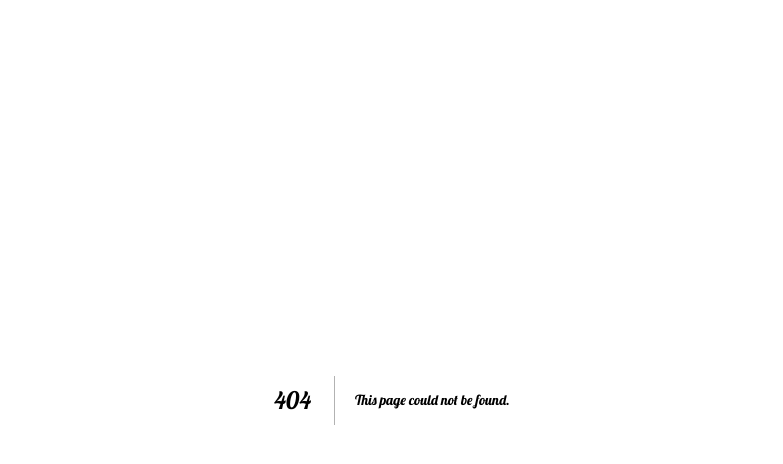
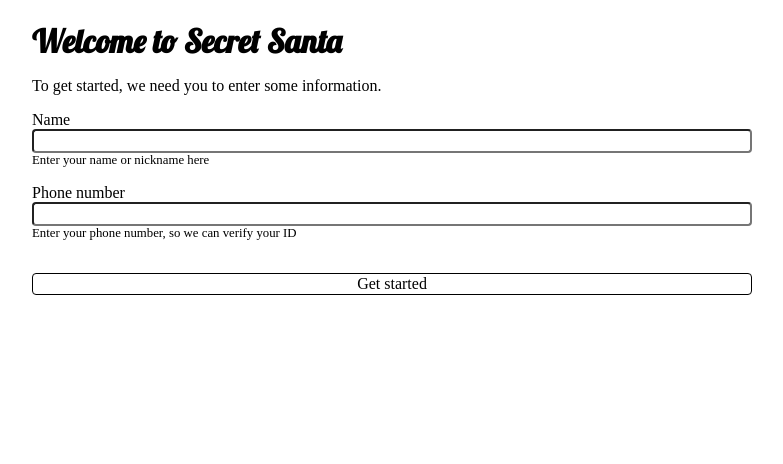
Before and after one commit to ashfordneil/santa, a Next.js app: page /create-user in a window 1280 px wide. Before the commit this address had no page. Shown: the top 464 px of the page, without its empty margins (248-1031 px from the left). Built offline with nearby package versions, Linux system fonts and the light colour scheme; a web font is replaced by a local one.

Commit message:
Add a preliminary /create-user page

```diff
--- /dev/null
+++ b/components/button/index.tsx
@@ -0,0 +1,14 @@
+import React from 'react';
+import styles from './styles.module.css';
+
+export interface Props {
+
+}
+
+export const Button: React.FC<Props> = props => {
+  return (
+    <button className={styles.button}>
+      {props.children}
+    </button>
+  )
+};
--- /dev/null
+++ b/components/button/styles.module.css
@@ -0,0 +1,11 @@
+.button {
+    background-color: white;
+    border: 1px solid black;
+    border-radius: 0.5ch;
+    cursor: pointer;
+    transition: transform 0.1s ease-in-out;
+}
+
+.button:active {
+    transform: translate(0, 0.1rem);
+}
--- /dev/null
+++ b/components/input/index.tsx
@@ -0,0 +1,82 @@
+import React, { useRef, useState } from 'react';
+import styles from './styles.module.css';
+
+const token = Symbol('input');
+
+export interface HookProps {
+  readonly validate: (value: string) => string | void;
+}
+
+export interface HookOutput {
+  // to make sure that people use the hook appropriately
+  readonly __token: typeof token;
+
+  // public API, you can use these
+  readonly value: string;
+  readonly validate: () => boolean;
+
+  // private (ish, typescript won't support it) API, don't use these
+  readonly setValue: (value: string) => void;
+  readonly ref: React.MutableRefObject<HTMLInputElement | undefined>;
+  readonly message: string | void;
+  readonly setMessage: (message?: string) => void;
+}
+
+export interface Props {
+  readonly hook: HookOutput;
+  readonly label: string;
+  readonly hint: string;
+  readonly placeholder?: string;
+}
+
+export const useInput = (props: HookProps): HookOutput => {
+  const [value, setValue] = useState('');
+  const [message, setMessage] = useState<string | void>();
+  const ref = useRef<HTMLInputElement>();
+
+  const validate = () => {
+    const newMessage = value === ''
+      ? 'Please enter a value'
+      : props.validate(value);
+
+    if (newMessage !== undefined && message === undefined) {
+      ref.current?.focus();
+    }
+    setMessage(newMessage);
+    return newMessage === undefined;
+  };
+
+  return {
+    __token: token,
+    value,
+    setValue,
+    message,
+    setMessage,
+    ref,
+    validate
+  }
+};
+
+export const Input: React.FC<Props> = (props) => {
+  const hasError = props.hook.message !== undefined;
+
+  return (
+    <label className={styles.label}>
+      <div className={styles.description}>{props.label}</div>
+      <input
+        type="text"
+        value={props.hook.value}
+        onChange={e => {
+          props.hook.setValue(e.target.value);
+          props.hook.setMessage(undefined);
+        }}
+
+        ref={props.hook.ref}
+        onBlur={props.hook.validate}
+      />
+      <div className={hasError ? styles.warning : styles.hint}>
+        {hasError ? props.hook.message : props.hint}
+      </div>
+    </label>
+  )
+}
--- /dev/null
+++ b/components/input/styles.module.css
@@ -0,0 +1,26 @@
+.label {
+    margin-top: 1rem;
+    width: 100%;
+}
+
+.label > * {
+    width: 100%;
+}
+
+.label > input {
+    border-radius: 0.5ch;
+}
+
+.description {
+    display: block;
+}
+
+.hint,.warning {
+    display: block;
+    font-size: 0.8rem;
+}
+
+.warning {
+    color: red;
+    font-weight: bold;
+}
--- /dev/null
+++ b/pages/create-user.tsx
@@ -0,0 +1,36 @@
+import React from 'react';
+import { Input, useInput } from '../components/input';
+import { Button } from '../components/button';
+import styles from '../styles/CreateUser.module.css';
+
+const CreateUser = () => {
+  const name = useInput({ validate: () => {} });
+  const phone = useInput({
+    validate: (ph) => {
+      if (!ph.startsWith('04')) {
+        return 'Please enter a valid phone number, starting with 04';
+      }
+    }
+  });
+
+  const onSubmit = (e: React.FormEvent) => {
+    e.preventDefault();
+    if (!name.validate() || !phone.validate()) {
+      return;
+    }
+
+    console.log({ name: name.value, phone: phone.value });
+  }
+
+  return (
+    <form onSubmit={onSubmit} className={styles.form}>
+      <h1>Welcome to Secret Santa</h1>
+      <p>To get started, we need you to enter some information.</p>
+      <Input hook={name} label="Name" hint="Enter your name or nickname here" />
+      <Input hook={phone} label="Phone number" hint="Enter your phone number, so we can verify your ID" />
+      <Button>Get started</Button>
+    </form>
+  );
+};
+
+export default CreateUser;
--- /dev/null
+++ b/styles/CreateUser.module.css
@@ -0,0 +1,14 @@
+.form {
+    display: flex;
+    flex-direction: column;
+
+    width: 90ch;
+    min-width: 45ch;
+    max-width: calc(100% - 2ch);
+
+    margin: 0 auto;
+}
+
+.form > button {
+    margin-top: 2rem;
+}
--- a/styles/globals.css
+++ b/styles/globals.css
@@ -44,3 +44,7 @@ input,button {
 * {
   box-sizing: border-box;
 }
+
+h1,h2,h3,h4,h5,h6,p {
+  margin-bottom: 0;
+}
```
